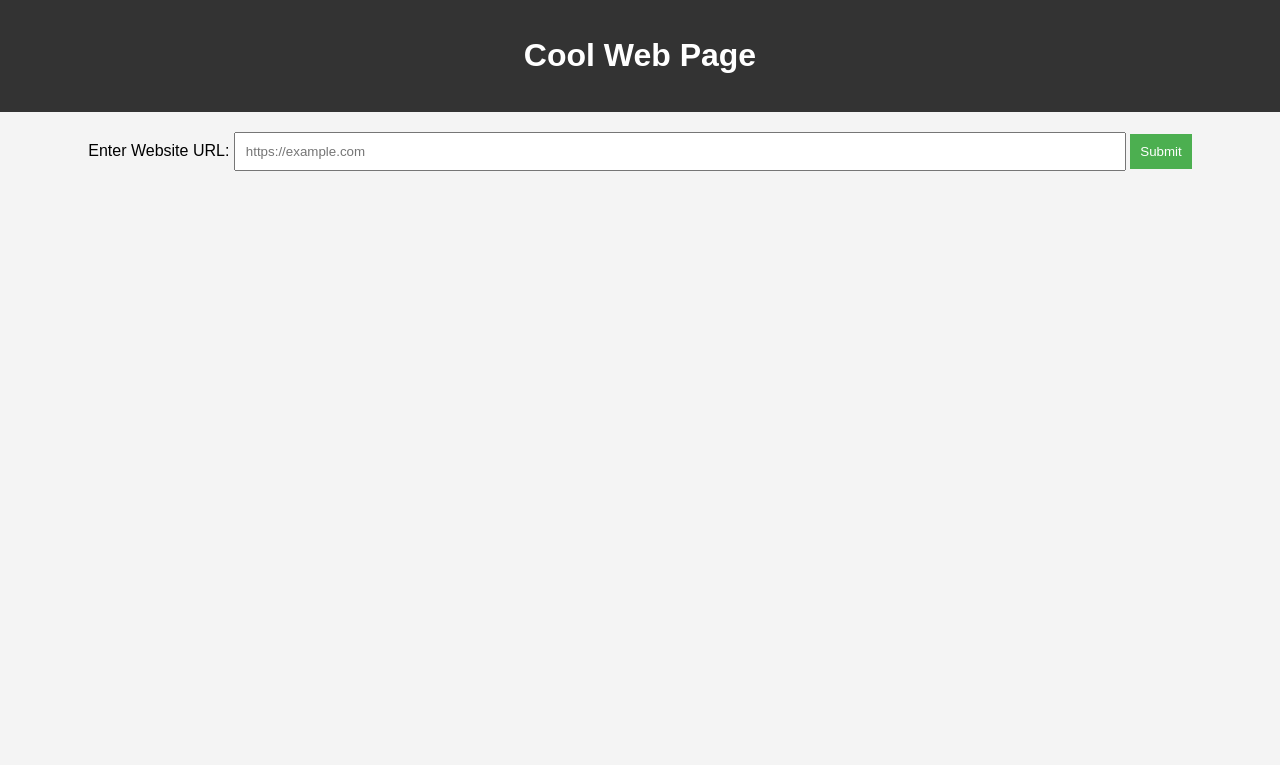
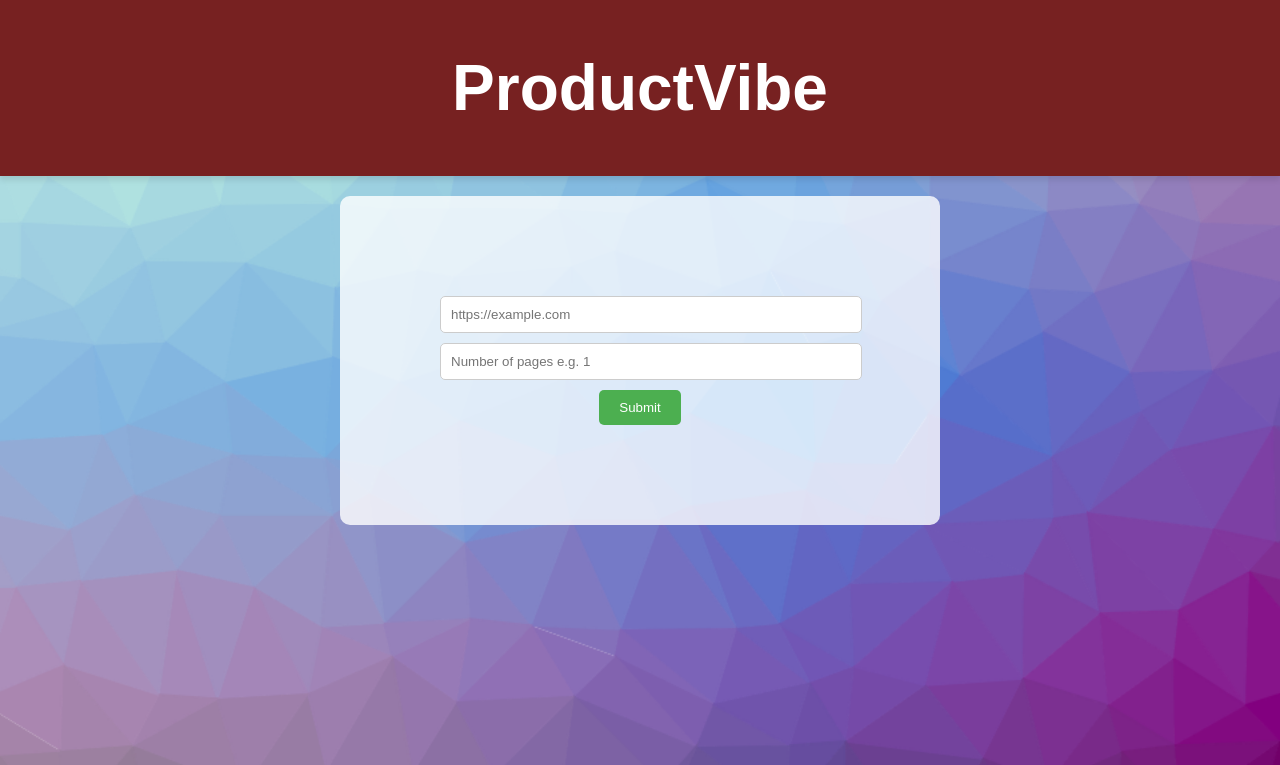
Before and after one commit to anmolk11/Amazon-review-analyze, a Flask app: page /reviews in a window 1280 px wide. Shown: the top 765 px of the page. Run offline with Flask 3, Linux system fonts and the light colour scheme.

Commit message:
added the limit on the number of reviews

```diff
--- a/index.py
+++ b/index.py
@@ -2,6 +2,8 @@ from flask import Flask,render_template,redirect,request
 from main import Reviews
 
 app = Flask(__name__)
+app.config['STATIC_URL_PATH'] = '/static'
+
 
 def debug(*args):
     print('\n***************')
@@ -16,7 +18,8 @@ def index():
 def submit_url():
     if request.method == 'POST':
         website_url = request.form.get('websiteUrl')
-        revs = Reviews(website_url)
+        limit = int(request.form.get('limit'))
+        revs = Reviews(website_url,limit)
         _review,_stars = revs.getReviews()
         # debug(len(data['review']))
         return render_template('review.html',review = _review,stars = _stars)
--- a/templates/index.html
+++ b/templates/index.html
@@ -1,5 +1,6 @@
 <!DOCTYPE html>
 <html lang="en">
+
 <head>
     <meta charset="UTF-8">
     <meta name="viewport" content="width=device-width, initial-scale=1.0">
@@ -7,53 +8,85 @@
     <style>
         body {
             font-family: 'Arial', sans-serif;
-            background-color: #f4f4f4;
+            background-image: url("{{ url_for('static', filename='images/main_back.png') }}");
+            background-size: cover;
+            background-repeat: no-repeat;
+            background-attachment: fixed;
             margin: 0;
             padding: 0;
             box-sizing: border-box;
         }
 
         header {
-            background-color: #333;
+            background-color: #772121;
             color: #fff;
             text-align: center;
-            padding: 1em;
+            padding: 0.25em;
+            font-size: 2em;
+            text-transform: uppercase;
+            box-shadow: 0 4px 6px rgba(0, 0, 0, 0.1);
         }
 
         section {
-            margin: 20px;
+            margin: 20px auto;
+            max-width: 400px;
+            padding: 100px;
+            background-color: rgba(255, 255, 255, 0.8);
+            border-radius: 10px;
             text-align: center;
         }
 
         input {
             padding: 10px;
-            width: 70%;
+            width: 100%;
+            border: 1px solid #ccc;
+            border-radius: 5px;
+            margin-bottom: 10px;
         }
 
         button {
-            padding: 10px;
+            padding: 10px 20px;
             cursor: pointer;
             background-color: #4CAF50;
             color: #fff;
             border: none;
+            border-radius: 5px;
+            transition: background-color 0.3s;
         }
 
         button:hover {
             background-color: #45a049;
         }
+
+        h1 {
+            text-transform: none;
+        }
+
+        .icon {
+            width: 32px;
+            height: 32px;
+            vertical-align: middle;
+            float: left;
+            margin-right: 10px;
+        }
     </style>
 </head>
+
 <body>
     <header>
-        <h1>Cool Web Page</h1>
+        <!-- <img class="icon" src="{{ url_for('static', filename='images/main_icon.png') }}" alt="Main Icon"> -->
+        <h1>ProductVibe</h1>
     </header>
+
+
 
     <section>
         <form action="/reviews" method="post">
-            <label for="websiteUrl">Enter Website URL:</label>
             <input type="text" name="websiteUrl" id="websiteUrl" placeholder="https://example.com" required>
+            <input type="number" name="limit" id="limit" placeholder="Number of pages e.g. 1" required>
             <button type="submit">Submit</button>
         </form>
     </section>
 </body>
+
 </html>
--- a/templates/review.html
+++ b/templates/review.html
@@ -66,6 +66,7 @@
         </colgroup>
         <thead>
             <tr>
+                <th class="tg-b9sk"></th>
                 <th class="tg-pdro">Review</th>
                 <th class="tg-b9sk">Stars</th>
             </tr>
@@ -73,6 +74,7 @@
         <tbody>
             {% for i in range(review|length) %}
             <tr>
+                <td class="tg-0lax"> {{i + 1}} </td>
                 <td class="tg-0lax"> {{review[i]}} </td>
                 <td class="tg-0lax"> {{stars[i]}} </td>
             </tr>
--- a/todo.txt
+++ b/todo.txt
@@ -1,3 +1,5 @@
 Adding pagination.
 Giving the option to choose the number of reviews want to see.
 Working on sentiment anaylis part.
+Add the loading bar in the index page.
+Add exception handling and the error page.
```
Also changed, not shown: main.py (+7 -5 lines), templates/error.html (added, +33 -0 lines), static/images/main_back.png (added), static/images/main_icon.png (added).
